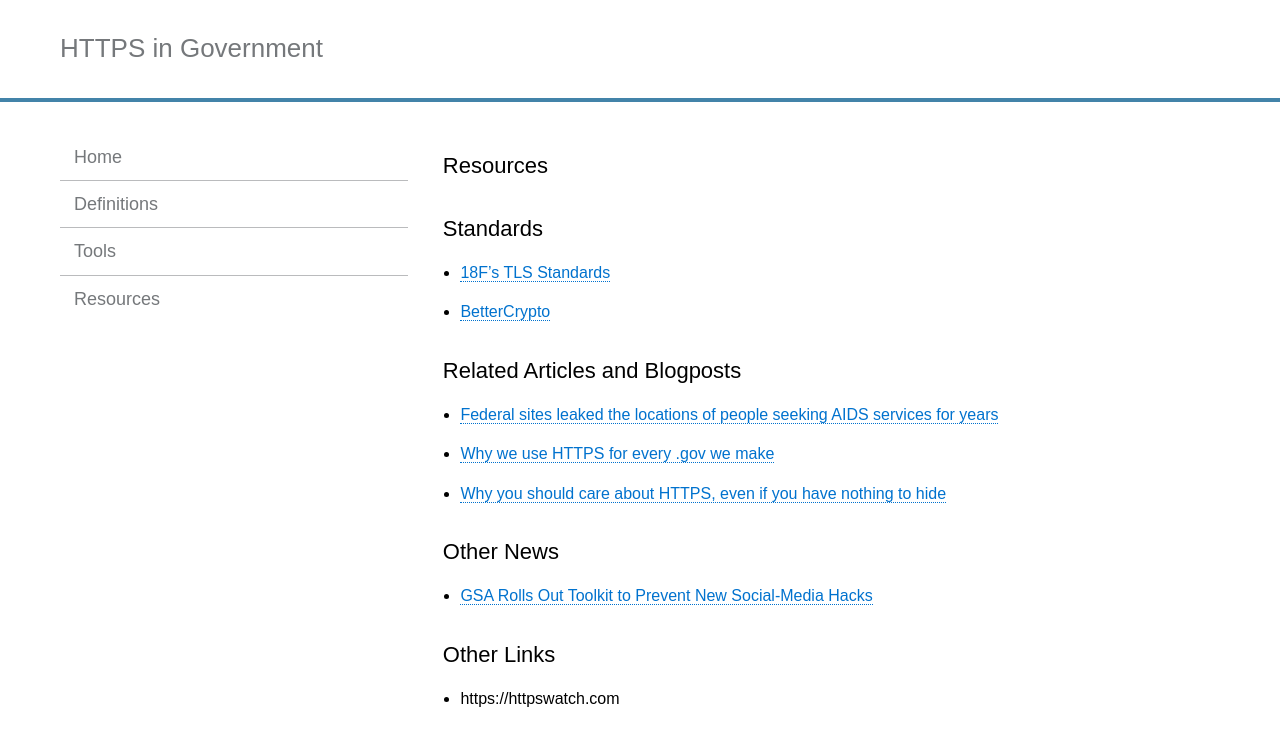
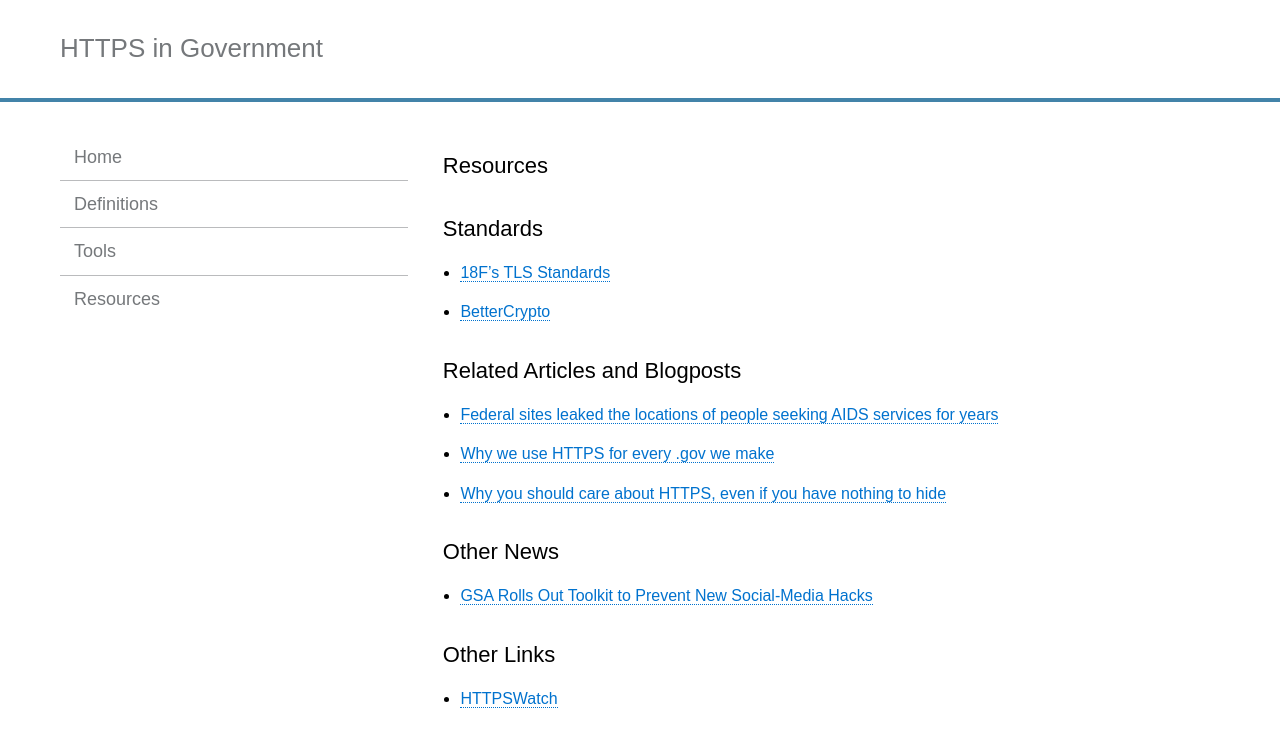
Before and after one commit to GSA/https, a Jekyll site: the page built from pages/resources.md, in a window 1280 px wide. Shown: the top 747 px of the page. Built offline with Jekyll 4.4.1, drawn with Linux system fonts in a browser that asks for light colours; Markdown is read by kramdown in place of the engine named in the settings; some of the changed lines change nothing that is shown.

Commit message:
Properly linkify httpswatch

```diff
--- a/pages/resources.md
+++ b/pages/resources.md
@@ -21,4 +21,4 @@ permalink: /resources/
 
 ## Other Links
 
-* https://httpswatch.com
+* [HTTPSWatch](https://httpswatch.com)
```
